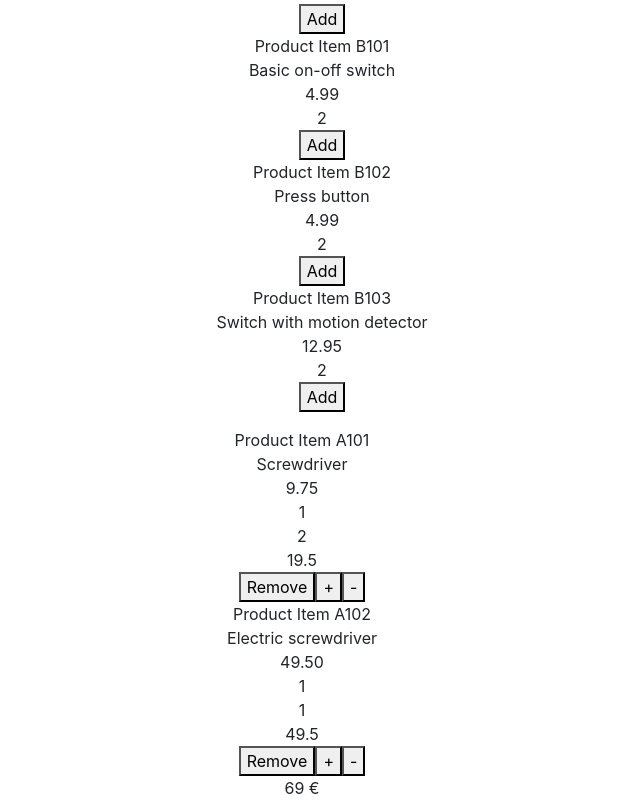
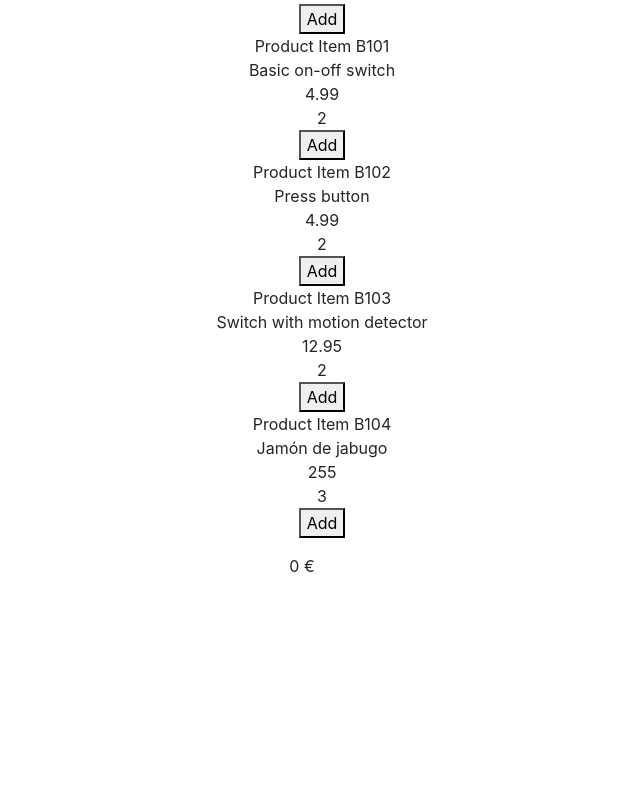
Before and after one commit to aspgems/react-ordering, a React (Create React App) app: page / in a window 1280 px wide. Shown: the part 435-1235 px from the top of the page, without its empty margins (338-978 px from the left). After the commit the page ends 1013 px from the top, so only its background shows below. Built offline with nearby package versions, Linux system fonts and the light colour scheme.

Commit message:
Products are retrieved from API endpoint

```diff
--- a/data/products.json
+++ b/public/data/products.json
@@ -28,5 +28,11 @@
     "description": "Switch with motion detector",
     "category": "2",
     "price": "12.95"
+  },
+  {
+    "id": "B104",
+    "description":  "Jamón de jabugo",
+    "category": "3",
+    "price": "255"
   }
 ]
--- a/src/App.js
+++ b/src/App.js
@@ -4,62 +4,15 @@ import './App.css';
 import ProductList from './components/ProductList';
 import ShopingCart from './components/ShopingCart';
 
+const API = 'http://localhost:3000';
+const DEFAULT_QUERY = '/data/products.json';
+
 class App extends Component {
   constructor(props) {
     super(props);
     this.state = {
-      products: [
-        {
-          id: 'A101',
-          description: 'Screwdriver',
-          category: '1',
-          price: '9.75'
-        },
-        {
-          id: 'A102',
-          description: 'Electric screwdriver',
-          category: '1',
-          price: '49.50'
-        },
-        {
-          id: 'B101',
-          description: 'Basic on-off switch',
-          category: '2',
-          price: '4.99'
-        },
-        {
-          id: 'B102',
-          description: 'Press button',
-          category: '2',
-          price: '4.99'
-        },
-        {
-          id: 'B103',
-          description: 'Switch with motion detector',
-          category: '2',
-          price: '12.95'
-        }
-      ],
-      shoping_cart: [
-        {
-          product: {
-            id: 'A101',
-            description: 'Screwdriver',
-            category: '1',
-            price: '9.75'
-          },
-          quantity: 2
-        },
-        {
-          product: {
-            id: 'A102',
-            description: 'Electric screwdriver',
-            category: '1',
-            price: '49.50'
-          },
-          quantity: 1
-        }
-      ]
+      products: [],
+      shoping_cart: []
     };
   }
 
@@ -122,6 +75,12 @@ class App extends Component {
       </div>
     );
   }
+
+  componentDidMount() {
+    fetch(API + DEFAULT_QUERY)
+      .then(response => response.json())
+      .then(data => this.setState({ products: data }));
+  }
 }
 
 export default App;
```
Also changed, not shown: 1 other file (tests, documents, lock files or other folders).
